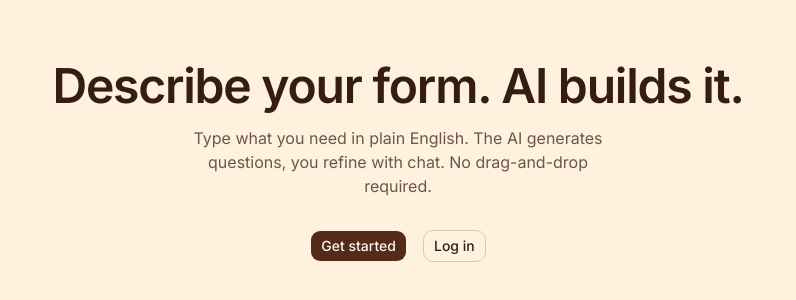
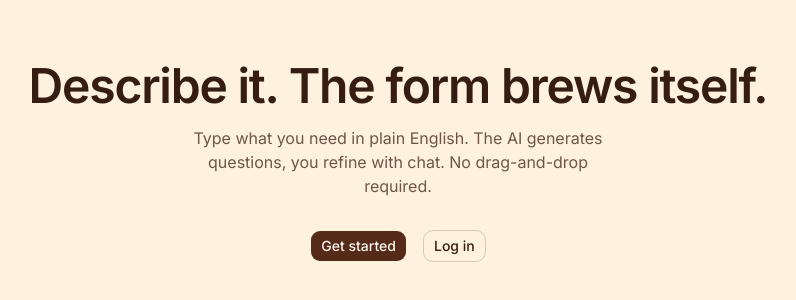
Before and after one commit to bruce-pain/ai-form-builder-fe, a Next.js app: page / in a window 1280 px wide. Shown: the part 238-538 px from the top of the page, without its empty margins (242-1038 px from the left). Built offline with nearby package versions, Linux system fonts and the light colour scheme; no server answers.

Commit message:
chore: rebrand app as Formbrew

```diff
--- a/package.json
+++ b/package.json
@@ -1,5 +1,5 @@
 {
-  "name": "v2",
+  "name": "formbrew",
   "version": "0.1.0",
   "private": true,
   "scripts": {
--- a/src/app/(public)/forms/public/[id]/og/route.tsx
+++ b/src/app/(public)/forms/public/[id]/og/route.tsx
@@ -16,7 +16,7 @@ export async function GET(
   let description: string | undefined =
     "The form you're looking for doesn't exist or hasn't been published.";
   let meta: string | undefined;
-  const footer = "Describe your form. AI builds it.";
+  const footer = "Describe it. The form brews itself.";
 
   try {
     const form = await getPublicForm(id);
--- a/src/app/(public)/forms/public/[id]/page.tsx
+++ b/src/app/(public)/forms/public/[id]/page.tsx
@@ -27,7 +27,7 @@ function PoweredByFooter() {
   return (
     <footer className="text-center text-xs text-muted-foreground">
       <Link href="/" className="hover:underline">
-        Powered by AI Form Builder
+        Powered by Formbrew
       </Link>
     </footer>
   );
--- a/src/app/(public)/page.tsx
+++ b/src/app/(public)/page.tsx
@@ -8,7 +8,7 @@ export default async function HomePage() {
   return (
     <main className="flex min-h-screen flex-col items-center justify-center px-4 text-center">
       <h1 className="text-4xl font-semibold tracking-tight sm:text-5xl">
-        Describe your form. AI builds it.
+        Describe it. The form brews itself.
       </h1>
       <p className="mt-4 max-w-md text-muted-foreground">
         Type what you need in plain English. The AI generates questions, you
--- a/src/app/layout.tsx
+++ b/src/app/layout.tsx
@@ -16,23 +16,23 @@ const jetbrainsMono = JetBrains_Mono({
 });
 
 const SITE_URL =
-  process.env.NEXT_PUBLIC_SITE_URL ?? "https://ai-form-builder-fe.vercel.app";
+  process.env.NEXT_PUBLIC_SITE_URL ?? "https://formbrew.vercel.app";
 
 export const metadata: Metadata = {
   metadataBase: new URL(SITE_URL),
-  title: "AI Form Builder",
-  description: "Describe your form. AI builds it.",
+  title: "Formbrew",
+  description: "Describe it. The form brews itself.",
   openGraph: {
     type: "website",
-    siteName: "AI Form Builder",
+    siteName: "Formbrew",
     locale: "en_US",
-    title: "AI Form Builder",
-    description: "Describe your form. AI builds it.",
+    title: "Formbrew",
+    description: "Describe it. The form brews itself.",
   },
   twitter: {
     card: "summary_large_image",
-    title: "AI Form Builder",
-    description: "Describe your form. AI builds it.",
+    title: "Formbrew",
+    description: "Describe it. The form brews itself.",
   },
 };
 
--- a/src/app/opengraph-image.tsx
+++ b/src/app/opengraph-image.tsx
@@ -2,7 +2,7 @@ import { ImageResponse } from "next/og";
 import { OgCard } from "@/components/og/OgCard";
 import { getOgFonts } from "@/lib/og";
 
-export const alt = "AI Form Builder";
+export const alt = "Formbrew";
 export const size = {
   width: 1200,
   height: 630,
@@ -15,7 +15,7 @@ export default async function Image() {
   return new ImageResponse(
     <OgCard
       eyebrow="DESCRIBE · BUILD · SHARE"
-      title="Describe your form. AI builds it."
+      title="Describe it. The form brews itself."
       description="Type what you need in plain English. The AI generates questions, you refine with chat."
       meta="NO DRAG-AND-DROP REQUIRED"
       footer="Create, share, and collect responses — instantly."
--- a/src/components/Header.tsx
+++ b/src/components/Header.tsx
@@ -15,7 +15,7 @@ export function Header() {
           href="/dashboard"
           className="text-base font-medium tracking-tight"
         >
-          AI Form Builder
+          Formbrew
         </Link>
         <div className="flex items-center gap-2">
           <ThemeToggle />
--- a/src/components/og/OgCard.tsx
+++ b/src/components/og/OgCard.tsx
@@ -122,7 +122,7 @@ export function OgCard({
             }}
           />
           <span style={{ fontSize: 16, fontWeight: 600, letterSpacing: 3 }}>
-            AI FORM BUILDER
+            Formbrew
           </span>
         </div>
         <span
@@ -133,7 +133,7 @@ export function OgCard({
             fontFamily: "Inter",
           }}
         >
-          ai-form-builder-fe.vercel.app
+          formbrew.vercel.app
         </span>
       </div>
 
```
Also changed, not shown: 1 other file (tests, documents, lock files or other folders).
